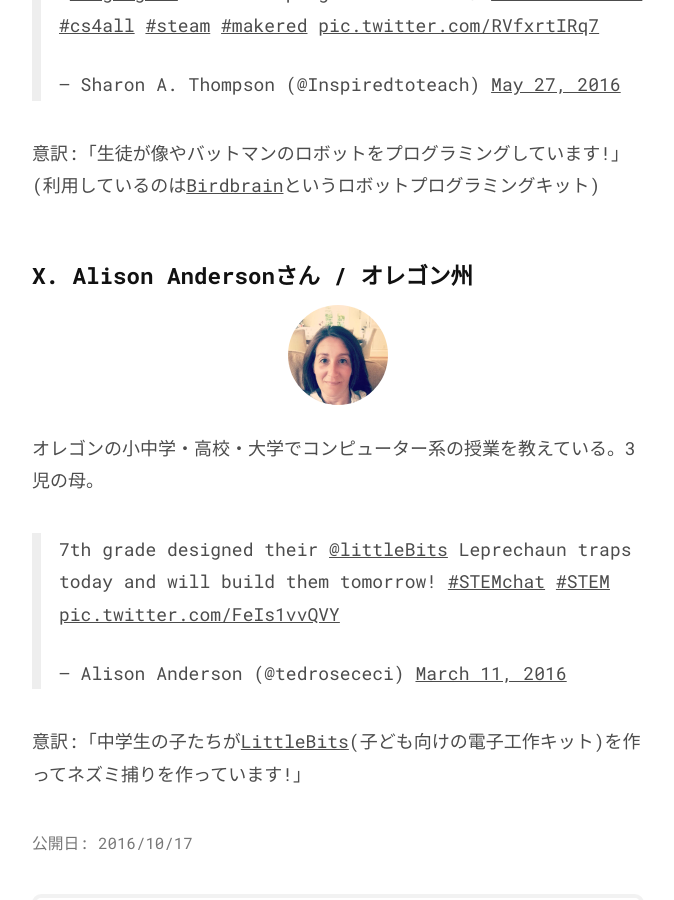
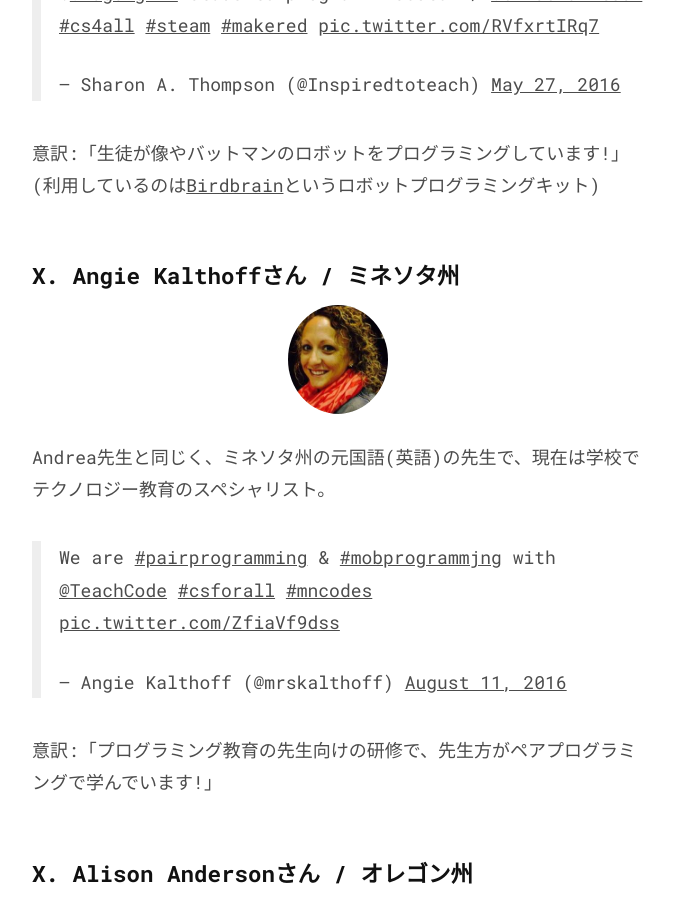
Before and after one commit to chibicode/senseicode, a Jekyll site: the page built from _posts/2016-10-15-100-programming-teachers.md, in a window 1280 px wide and 900 px high, scrolled down 13590 px. Shown: the whole window, without its empty margins (302-976 px from the left). Built offline with Jekyll 4.4.1, drawn with Linux system fonts in a browser that asks for light colours; comment, search, counter and statistics services are not loaded.

Commit message:
Add Angie

```diff
--- a/_posts/2016-10-15-100-programming-teachers.md
+++ b/_posts/2016-10-15-100-programming-teachers.md
@@ -131,7 +131,7 @@ Life is Tech!では現在、[Mozer](https://mozer.io/)というオンライン
 ## X. Sheena Vaidyanathanさん / カリフォルニア州
 
 <p style="text-align: center;">
-  <img src="/images/7/teachers/sheena.png" width="100" style="border-radius: 100%; margin-top: 0; margin-bottom: 0;" />
+  <img src="/images/7/teachers/sheena.jpg" width="100" style="border-radius: 100%; margin-top: 0; margin-bottom: 0;" />
 </p>
 
 シリコンバレーのテクノロジー企業で10年以上働いたあと、現在はカリフォルニアの中学校でコンピューターサイエンスを教えている。[CSTA](https://www.csteachers.org/)(コンピューターサイエンス教育連盟)の委員。プログラミング教育に関する[執筆記事多数](http://www.computersforcreativity.com/articles)。
@@ -204,7 +204,7 @@ Life is Tech!では現在、[Mozer](https://mozer.io/)というオンライン
 ## X. Andrea Wilson Vazquezさん/ミネソタ州
 
 <p style="text-align: center;">
-  <img src="/images/7/teachers/andrea.png" width="100" style="border-radius: 100%; margin-top: 0; margin-bottom: 0;" />
+  <img src="/images/7/teachers/andrea.jpg" width="100" style="border-radius: 100%; margin-top: 0; margin-bottom: 0;" />
 </p>
 
 ミネソタ州の小学校で国語(英語)の教員を経験後、テクノロジー教育のスペシャリストに転身し、コーディング教育の導入に尽力している。
@@ -227,6 +227,19 @@ Life is Tech!では現在、[Mozer](https://mozer.io/)というオンライン
 
 意訳:「生徒が像やバットマンのロボットをプログラミングしています!」(利用しているのは[Birdbrain](http://www.birdbraintechnologies.com/)というロボットプログラミングキット)
 
+## X. Angie Kalthoffさん / ミネソタ州
+
+<p style="text-align: center;">
+  <img src="/images/7/teachers/angie.jpg" width="100" style="border-radius: 100%; margin-top: 0; margin-bottom: 0;" />
+</p>
+
+Andrea先生と同じく、ミネソタ州の元国語(英語)の先生で、現在は学校でテクノロジー教育のスペシャリスト。
+
+<blockquote class="twitter-tweet" data-lang="en"><p lang="en" dir="ltr">We are <a href="https://twitter.com/hashtag/pairprogramming?src=hash">#pairprogramming</a>  &amp; <a href="https://twitter.com/hashtag/mobprogrammjng?src=hash">#mobprogrammjng</a> with <a href="https://twitter.com/TeachCode">@TeachCode</a> <a href="https://twitter.com/hashtag/csforall?src=hash">#csforall</a> <a href="https://twitter.com/hashtag/mncodes?src=hash">#mncodes</a> <a href="https://t.co/ZfiaVf9dss">pic.twitter.com/ZfiaVf9dss</a></p>&mdash; Angie Kalthoff (@mrskalthoff) <a href="https://twitter.com/mrskalthoff/status/763765209752145920">August 11, 2016</a></blockquote>
+<script async src="//platform.twitter.com/widgets.js" charset="utf-8"></script>
+
+意訳:「プログラミング教育の先生向けの研修で、先生方がペアプログラミングで学んでいます!」
+
 ## X. Alison Andersonさん / オレゴン州
 
 <p style="text-align: center;">
```
Also changed, not shown: images/7/teachers/amanda.jpg, images/7/teachers/andrea.jpg (added), images/7/teachers/andrea.png (deleted), images/7/teachers/angie.jpg (added), images/7/teachers/sheena.jpg (added), images/7/teachers/sheena.png (deleted).
